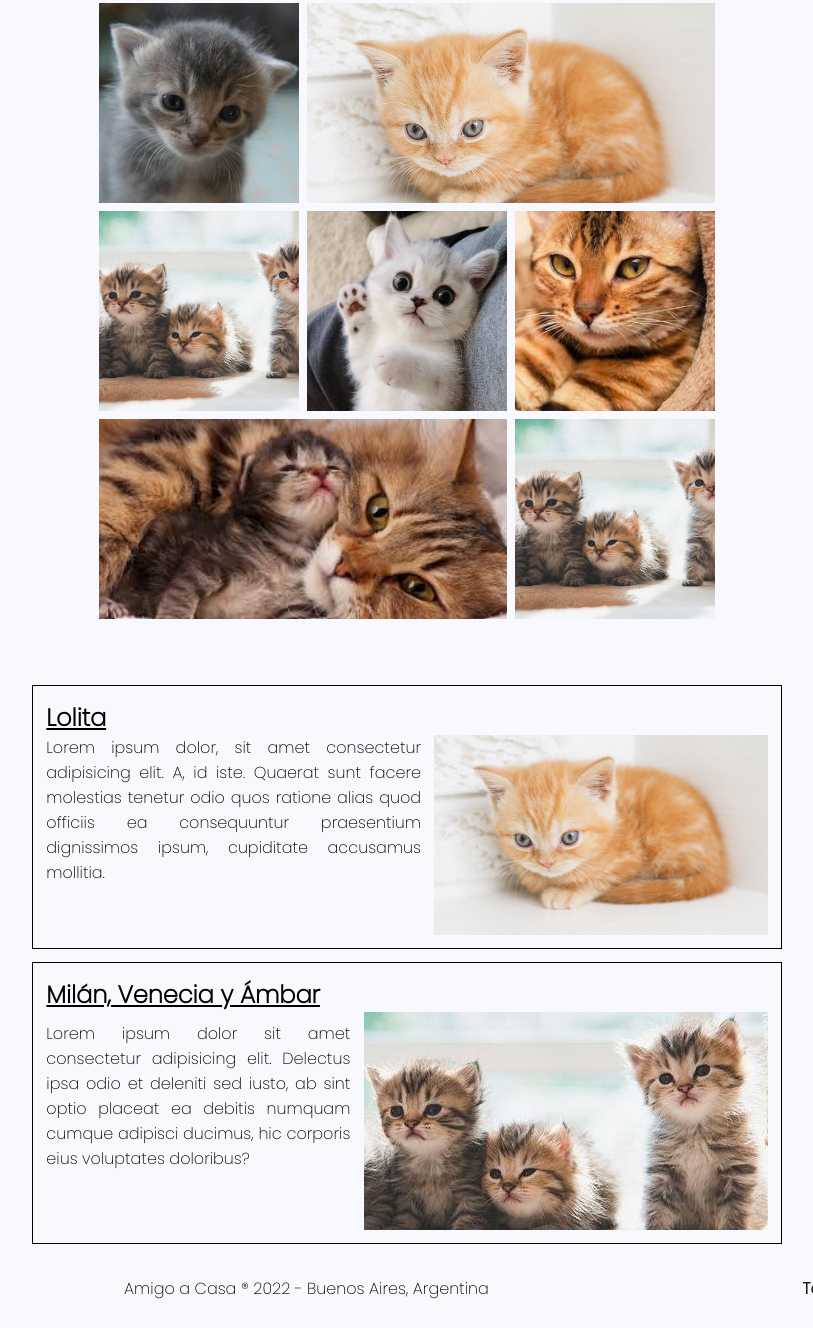
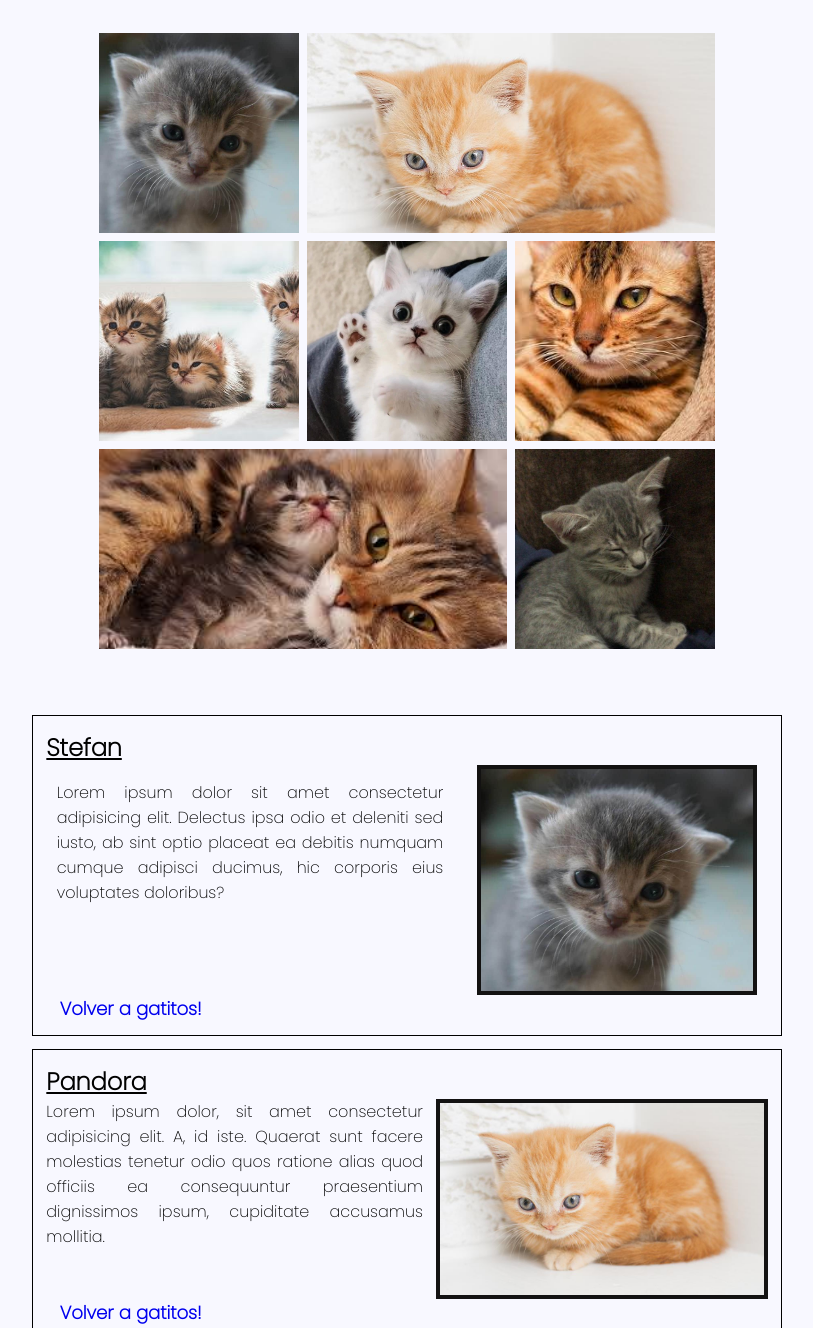
Before and after one commit to elusly/Amigo-a-Casa, a plain HTML site: page pages/gatitos.html in a window 1280 px wide. Shown: the part 224-1552 px from the top of the page, without its empty margins (233-1046 px from the left). Drawn offline with Linux system fonts and the light colour scheme.

Commit message:
gatitos terminado

```diff
--- a/css/estilos.css
+++ b/css/estilos.css
@@ -4,6 +4,9 @@
     box-sizing: border-box;
 
 
+}
+html {
+    scroll-padding-top: 80px;
 }
 body {
     font-family:'Poppins', sans-serif;
@@ -222,9 +225,11 @@ ul {
 }
 .cat__title {
     padding-left: 10pt;
+    font-size: 40px;
 }
 .cat__p {
     padding-left: 10pt;
+    font-size: 20px;
 }
 .cat__grid {
     padding: 50pt;
@@ -285,7 +290,13 @@ ul {
     flex-direction: row;
     align-items: center;
 }
-.lolita__p, .milan__p{
+.stefan__flex {
+    display: flex;
+    flex-direction: row;
+    align-items: center;
+    justify-content: space-around;
+}
+.lolita__p, .milan__p, .stefan__p{
     width: 400px;
     height: 200px;
     text-align: justify;
@@ -293,6 +304,15 @@ ul {
 }
 .cuadrito__title {
     text-decoration: underline;
+}
+.cuadrito__img {
+    border: 3pt solid rgb(19, 18, 18);
+}
+.cuadrito__link {
+    padding-left: 10pt;
+    font-size: 18px;
+    font-weight: bold;
+    text-decoration: none;
 }
 
 .Perritos__title {
--- a/pages/gatitos.html
+++ b/pages/gatitos.html
@@ -28,30 +28,69 @@
     <section class="cat">
       <h1 class="cat__title">Gatitos</h1>
       <p class="cat__p">Cada gatito tiene su historia, hacé click para conocerla!</p>
-      <div class="cat__grid">
-        <div class="cat__grid--hijo1">
-          <img src="../imagenes/gatito1.jpg" alt="Gatito1" class="cat__img">
-          <a target="_blank" href="http://placeimg.com/" class="cat__grid--titulo">Imagen de animal</a>
+      <div class="cat__grid" id="Arriba">
+        <div class="cat__grid--hijo1"><a href="#Stefan"><img src="../imagenes/gatito1.jpg" alt="Gatito1" class="cat__img"></a></div>
+        <div class="cat__grid--hijo2"><a href="#Pandora"><img src="../imagenes/gatito.jpg" alt="Gatito2" class="cat__img"></a></div>
+        <div class="cat__grid--hijo3"><a href="#Milan"><img src="../imagenes/gatitos.jpg" alt="Gatito3" class="cat__img"></a></div>
+        <div class="cat__grid--hijo4"><a href="#Lila"><img src="../imagenes/gatito 4.jpg" alt="Gatito4" class="cat__img"></a></div>
+        <div class="cat__grid--hijo5"><a href="#Bowie"><img src="../imagenes/gatito5.jpg" alt="Gatito5" class="cat__img"></a></div>
+        <div class="cat__grid--hijo6"><a href="#Victor"><img src="../imagenes/gatito6.jpg" alt="Gatito6" class="cat__img"></a></div>
+        <div class="cat__grid--hijo7"><a href="#Clarita"><img src="../imagenes/clarita.jpeg" alt="Gatito7" class="cat__img"></a></div>
+      </div>
+      <div id="Stefan" class="cuadrito">
+        <h1 class="cuadrito__title">Stefan</h1>
+        <div class="stefan__flex">
+          <p class="stefan__p">Lorem ipsum dolor sit amet consectetur adipisicing elit. Delectus ipsa odio et deleniti sed iusto, ab sint optio placeat ea debitis numquam cumque adipisci ducimus, hic corporis eius voluptates doloribus?</p>
+          <img src="../imagenes/gatito1.jpg" alt="" class="cuadrito__img" width="280" height="230">
         </div>
-        <div class="cat__grid--hijo2"><a href="#Lolita"><img src="../imagenes/gatito.jpg" alt="Gatito2" class="cat__img"></a></div>
-        <div class="cat__grid--hijo3"><a href="#Milan"><img src="../imagenes/gatitos.jpg" alt="Gatito3" class="cat__img"></a></div>
-        <div class="cat__grid--hijo4"><img src="../imagenes/gatito 4.jpg" alt="Gatito4" class="cat__img"></div>
-        <div class="cat__grid--hijo5"><img src="../imagenes/gatito5.jpg" alt="Gatito5" class="cat__img"></div>
-        <div class="cat__grid--hijo6"><img src="../imagenes/gatito6.jpg" alt="Gatito6" class="cat__img"></div>
-        <div class="cat__grid--hijo7"><img src="../imagenes/gatitos.jpg" alt="Gatito7" class="cat__img"></div>
+        <div><a href="#Arriba" class="cuadrito__link">Volver a gatitos!</a></div>
       </div>
-      <div id="Lolita" class="cuadrito">
-        <h1 class="cuadrito__title">Lolita</h1>
+      <div id="Pandora" class="cuadrito">
+        <h1 class="cuadrito__title">Pandora</h1>
         <div class="lolita__flex">
         <p class="lolita__p">Lorem ipsum dolor, sit amet consectetur adipisicing elit. A, id iste. Quaerat sunt facere molestias tenetur odio quos ratione alias quod officiis ea consequuntur praesentium dignissimos ipsum, cupiditate accusamus mollitia.</p>
-        <img src="../imagenes/gatito.jpg" alt="" class="lolita__img" width="340" height="200"></div>
+        <img src="../imagenes/gatito.jpg" alt="" class="cuadrito__img" width="340" height="200"></div>
+        <div><a href="#Arriba" class="cuadrito__link">Volver a gatitos!</a></div>
       </div>
       <div id="Milan" class="cuadrito">
         <h1 class="cuadrito__title">Milán, Venecia y Ámbar</h1>
         <div class="milan__flex">
           <p class="milan__p">Lorem ipsum dolor sit amet consectetur adipisicing elit. Delectus ipsa odio et deleniti sed iusto, ab sint optio placeat ea debitis numquam cumque adipisci ducimus, hic corporis eius voluptates doloribus?</p>
-          <img src="../imagenes/gatitoscut.jpg" alt="" class="milan__img">
+          <img src="../imagenes/gatitoscut.jpg" alt="" class="cuadrito__img">
         </div>
+        <div><a href="#Arriba" class="cuadrito__link">Volver a gatitos!</a></div>
+      </div>
+      <div id="Lila" class="cuadrito">
+        <h1 class="cuadrito__title">Lila</h1>
+        <div class="stefan__flex">
+          <p class="milan__p">Lorem ipsum dolor sit amet consectetur adipisicing elit. Delectus ipsa odio et deleniti sed iusto, ab sint optio placeat ea debitis numquam cumque adipisci ducimus, hic corporis eius voluptates doloribus?</p>
+          <img src="../imagenes/gatito 4.jpg" alt="" class="cuadrito__img" width="230" height="250">
+        </div>
+        <div><a href="#Arriba" class="cuadrito__link">Volver a gatitos!</a></div>
+      </div>
+      <div id="Bowie" class="cuadrito">
+        <h1 class="cuadrito__title">Bowie</h1>
+        <div class="stefan__flex">
+          <p class="milan__p">Lorem ipsum dolor sit amet consectetur adipisicing elit. Delectus ipsa odio et deleniti sed iusto, ab sint optio placeat ea debitis numquam cumque adipisci ducimus, hic corporis eius voluptates doloribus?</p>
+          <img src="../imagenes/gatito5.jpg" alt="" class="cuadrito__img" width="250" height="250">
+        </div>
+        <div><a href="#Arriba" class="cuadrito__link">Volver a gatitos!</a></div>
+      </div>
+      <div id="Victor" class="cuadrito">
+        <h1 class="cuadrito__title">Victor y Tita</h1>
+        <div class="stefan__flex">
+          <p class="milan__p">Lorem ipsum dolor sit amet consectetur adipisicing elit. Delectus ipsa odio et deleniti sed iusto, ab sint optio placeat ea debitis numquam cumque adipisci ducimus, hic corporis eius voluptates doloribus?</p>
+          <img src="../imagenes/gatito6.jpg" alt="" class="cuadrito__img">
+        </div>
+        <div><a href="#Arriba" class="cuadrito__link">Volver a gatitos!</a></div>
+      </div>
+      <div id="Clarita" class="cuadrito">
+        <h1 class="cuadrito__title">Clarita</h1>
+        <div class="stefan__flex">
+          <p class="milan__p">Lorem ipsum dolor sit amet consectetur adipisicing elit. Delectus ipsa odio et deleniti sed iusto, ab sint optio placeat ea debitis numquam cumque adipisci ducimus, hic corporis eius voluptates doloribus?</p>
+          <img src="../imagenes/clarita.jpeg" alt="" class="cuadrito__img" width="240" height="270">
+        </div>
+        <div><a href="#Arriba" class="cuadrito__link">Volver a gatitos!</a></div>
       </div>
     </section>
   </main>
```
Also changed, not shown: imagenes/clarita.jpeg (added).
